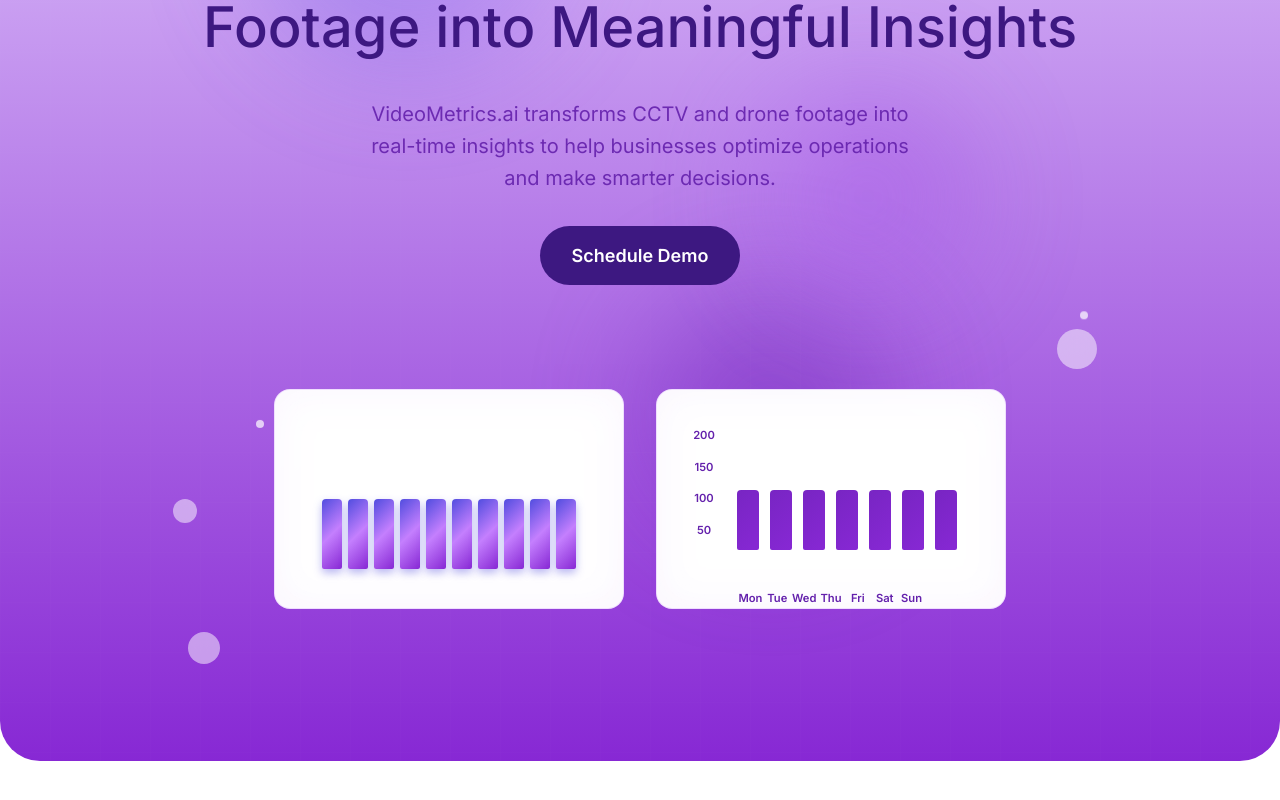
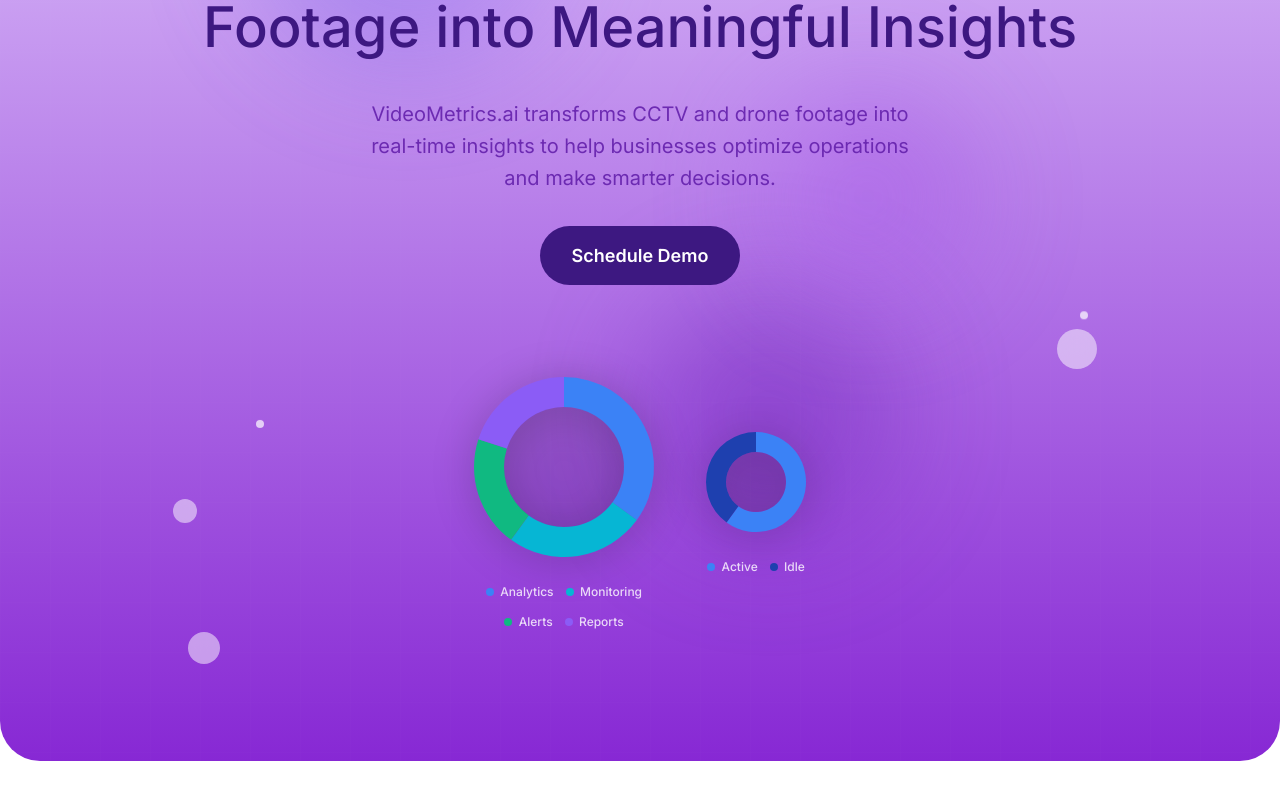
Before and after one commit to karthi0348/videometrics-ui, a Next.js app: page / in a window 1280 px wide. Shown: the part 396-1196 px from the top of the page. Built offline with nearby package versions, Linux system fonts and the light colour scheme.

Commit message:
chart changes

```diff
--- a/src/app/contact/styles/ContactFormSection.css
+++ b/src/app/contact/styles/ContactFormSection.css
@@ -260,7 +260,7 @@
 .info-details {
   font-size: 0.875rem;
   color: var(--text-secondary);
-  line-height: 1.5;
+  line-height: 1;
   font-family: var(--font-primary);
 }
 
--- a/src/app/home/components/HeroSection.tsx
+++ b/src/app/home/components/HeroSection.tsx
@@ -3,9 +3,112 @@
 import "../styles/hero.css";
 
 export default function HeroSection({ className = "" }: HeroSectionProps) {
+  // Data for the main pie chart
+  const mainPieData = [
+    { value: 35, color: '#3b82f6', label: 'Analytics' },
+    { value: 25, color: '#06b6d4', label: 'Monitoring' },
+    { value: 20, color: '#10b981', label: 'Alerts' },
+    { value: 20, color: '#8b5cf6', label: 'Reports' }
+  ];
+
+  // Data for the secondary pie chart
+  const secondaryPieData = [
+    { value: 40, color: '#f59e0b', label: 'Active' },
+    { value: 30, color: '#ef4444', label: 'Inactive' },
+    { value: 20, color: '#84cc16', label: 'Pending' },
+    { value: 10, color: '#6b7280', label: 'Error' }
+  ];
+
+  // Function to create SVG path for pie slice
+  const createPieSlice = (startAngle: number, endAngle: number, radius: number, innerRadius: number = 0) => {
+    const startAngleRad = (startAngle * Math.PI) / 180;
+    const endAngleRad = (endAngle * Math.PI) / 180;
+
+    const largeArcFlag = endAngle - startAngle <= 180 ? "0" : "1";
+
+    const x1 = Math.cos(startAngleRad) * radius;
+    const y1 = Math.sin(startAngleRad) * radius;
+    const x2 = Math.cos(endAngleRad) * radius;
+    const y2 = Math.sin(endAngleRad) * radius;
+
+    if (innerRadius === 0) {
+      return [
+        "M", 0, 0,
+        "L", x1, y1,
+        "A", radius, radius, 0, largeArcFlag, 1, x2, y2,
+        "Z"
+      ].join(" ");
+    } else {
+      const x3 = Math.cos(endAngleRad) * innerRadius;
+      const y3 = Math.sin(endAngleRad) * innerRadius;
+      const x4 = Math.cos(startAngleRad) * innerRadius;
+      const y4 = Math.sin(startAngleRad) * innerRadius;
+
+      return [
+        "M", x1, y1,
+        "A", radius, radius, 0, largeArcFlag, 1, x2, y2,
+        "L", x3, y3,
+        "A", innerRadius, innerRadius, 0, largeArcFlag, 0, x4, y4,
+        "Z"
+      ].join(" ");
+    }
+  };
+
+  // Function to render pie chart
+  const renderPieChart = (data: typeof mainPieData, size: number, innerRadius: number = 0, className: string = '') => {
+    let currentAngle = -90; // Start from top
+    const total = data.reduce((sum, item) => sum + item.value, 0);
+
+    return (
+      <div className={`pie-chart ${className}`}>
+        <svg width={size} height={size} viewBox={`-${size/2} -${size/2} ${size} ${size}`}>
+          {data.map((slice, index) => {
+            const sliceAngle = (slice.value / total) * 360;
+            const endAngle = currentAngle + sliceAngle;
+
+            const path = createPieSlice(currentAngle, endAngle, size/2 - 10, innerRadius);
+            currentAngle = endAngle;
+
+            return (
+              <path
+                key={index}
+                d={path}
+                fill={slice.color}
+                className="pie-slice"
+                style={{
+                  animationDelay: `${index * 0.2}s`
+                }}
+              />
+            );
+          })}
+
+          {/* Center circle for donut chart */}
+          {innerRadius > 0 && (
+            <circle
+              cx="0"
+              cy="0"
+              r={innerRadius}
+              fill="rgba(0, 0, 0, 0.1)"
+              className="pie-center"
+            />
+          )}
+        </svg>
+
+        {/* Legend */}
+        <div className="pie-legend">
+          {data.map((slice, index) => (
+            <div key={index} className="legend-item" style={{ animationDelay: `${index * 0.1 + 0.5}s` }}>
+              <div className="legend-color" style={{ backgroundColor: slice.color }} />
+              <span className="legend-label">{slice.label}</span>
+            </div>
+          ))}
+        </div>
+      </div>
+    );
+  };
+
   return (
     <section className={`section hero-section ${className}`}>
-
       <div className="hero-background">
         <div className="gradient-orb gradient-orb-1" />
         <div className="gradient-orb gradient-orb-2" />
@@ -46,61 +149,18 @@
         </div>
 
         <div className="hero-visual">
-            <div className="dashboard-card main-card">
-              <div className="card-background" />
-              <div className="card-content">
-                <div className="chart-container">
-                  <div className="chart-bars">
-                    {[45, 75, 55, 35, 30, 50, 65, 40, 80, 45].map((height, index) => (
-                      <div
-                        key={index}
-                        className="chart-bar"
-                        style={{
-                          height: `${height}%`,
-                          animationDelay: `${index * 0.1}s`
-                        }}
-                      />
-                    ))}
-                  </div>
-                </div>
-              </div>
-              <div className="card-glow" />
+          <div className="floating-pie-chart main-pie-container">
+            {renderPieChart(mainPieData, 200, 60, 'main-pie')}
           </div>
 
-            <div className="dashboard-card secondary-card">
-              <div className="card-background" />
-              <div className="card-content">
-                <div className="weekly-chart">
-                  <div className="chart-values">
-                    <span className="chart-value">200</span>
-                    <span className="chart-value">150</span>
-                    <span className="chart-value">100</span>
-                    <span className="chart-value">50</span>
-                  </div>
-
-                  <div className="chart-area">
-                    <div className="weekly-bars">
-                      {[75, 45, 85, 60, 50, 70, 80].map((height, index) => (
-                        <div
-                          key={index}
-                          className="weekly-bar"
-                          style={{
-                            height: `${height}%`,
-                            animationDelay: `${index * 0.15}s`
-                          }}
-                        />
-                      ))}
-                    </div>
-                  </div>
-
-                  <div className="chart-labels">
-                    {['Mon', 'Tue', 'Wed', 'Thu', 'Fri', 'Sat', 'Sun'].map((day, index) => (
-                      <span key={index} className="chart-label">{day}</span>
-                    ))}
-                  </div>
-                </div>
-              </div>
-              <div className="card-glow" />
+          <div className="floating-pie-chart tertiary-pie-container">
+            {renderPieChart(
+              [
+                { value: 60, color: '#3b82f6', label: 'Active' },
+                { value: 40, color: '#1e40af', label: 'Idle' }
+              ],
+              120, 30, 'tertiary-pie'
+            )}
           </div>
 
           <div className="floating-element floating-element-1" />
--- a/src/app/home/styles/hero.css
+++ b/src/app/home/styles/hero.css
@@ -664,3 +664,163 @@
     width: 250px;
   }
 }
+
+/* Add these styles to your existing hero.css file */
+
+/* Chart Headers */
+.chart-header {
+  margin-bottom: 1rem;
+  text-align: center;
+}
+
+.chart-header h3 {
+  font-size: 0.9rem;
+  font-weight: 600;
+  color: rgba(255, 255, 255, 0.9);
+  margin: 0;
+  letter-spacing: 0.5px;
+}
+
+/* Pie Chart Container */
+.pie-chart {
+  display: flex;
+  flex-direction: column;
+  align-items: center;
+  gap: 1rem;
+  opacity: 0;
+  animation: fadeInUp 0.8s ease-out 0.3s forwards;
+}
+
+/* SVG Pie Chart */
+.pie-chart svg {
+  overflow: visible;
+  filter: drop-shadow(0 4px 20px rgba(0, 0, 0, 0.2));
+}
+
+/* Pie Slices Animation */
+.pie-slice {
+  opacity: 0;
+  transform-origin: 0 0;
+  animation: pieSliceIn 0.6s ease-out forwards;
+  transition: all 0.3s ease;
+  cursor: pointer;
+}
+
+.pie-slice:hover {
+  filter: brightness(1.1);
+  transform: scale(1.02);
+}
+
+@keyframes pieSliceIn {
+  0% {
+    opacity: 0;
+    transform: scale(0) rotate(-45deg);
+  }
+  100% {
+    opacity: 1;
+    transform: scale(1) rotate(0deg);
+  }
+}
+
+/* Center circle for donut charts */
+.pie-center {
+  opacity: 0;
+  animation: fadeIn 0.5s ease-out 1s forwards;
+}
+
+/* Legend Styles */
+.pie-legend {
+  display: flex;
+  flex-wrap: wrap;
+  justify-content: center;
+  gap: 0.75rem;
+  max-width: 200px;
+}
+
+.legend-item {
+  display: flex;
+  align-items: center;
+  gap: 0.4rem;
+  opacity: 0;
+  animation: slideInUp 0.4s ease-out forwards;
+}
+
+.legend-color {
+  width: 8px;
+  height: 8px;
+  border-radius: 50%;
+  flex-shrink: 0;
+}
+
+.legend-label {
+  font-size: 0.75rem;
+  color: rgba(255, 255, 255, 0.8);
+  font-weight: 500;
+  white-space: nowrap;
+}
+
+/* Responsive adjustments for pie charts */
+@media (max-width: 768px) {
+  .pie-chart.main-pie svg {
+    width: 150px;
+    height: 150px;
+  }
+
+  .pie-chart.secondary-pie svg {
+    width: 120px;
+    height: 120px;
+  }
+
+  .chart-header h3 {
+    font-size: 0.8rem;
+  }
+
+  .legend-label {
+    font-size: 0.7rem;
+  }
+}
+
+/* Additional animations */
+@keyframes fadeInUp {
+  0% {
+    opacity: 0;
+    transform: translateY(20px);
+  }
+  100% {
+    opacity: 1;
+    transform: translateY(0);
+  }
+}
+
+@keyframes slideInUp {
+  0% {
+    opacity: 0;
+    transform: translateY(10px);
+  }
+  100% {
+    opacity: 1;
+    transform: translateY(0);
+  }
+}
+
+@keyframes fadeIn {
+  0% {
+    opacity: 0;
+  }
+  100% {
+    opacity: 1;
+  }
+}
+
+/* Enhanced glow effects for hovering over floating pie charts */
+.floating-pie-chart:hover svg {
+  filter: drop-shadow(0 8px 32px rgba(59, 130, 246, 0.6)) !important;
+  transform: scale(1.05);
+  transition: all 0.3s ease;
+}
+
+/* Smooth transitions for interactive elements */
+.pie-legend .legend-item:hover .legend-color {
+  transform: scale(1.2);
+  transition: transform 0.2s ease;
+}
```
Also changed, not shown: src/app/auth/login/LoginPage.tsx (+68 -34 lines). Lines whose indentation alone changed are shown as unchanged.
